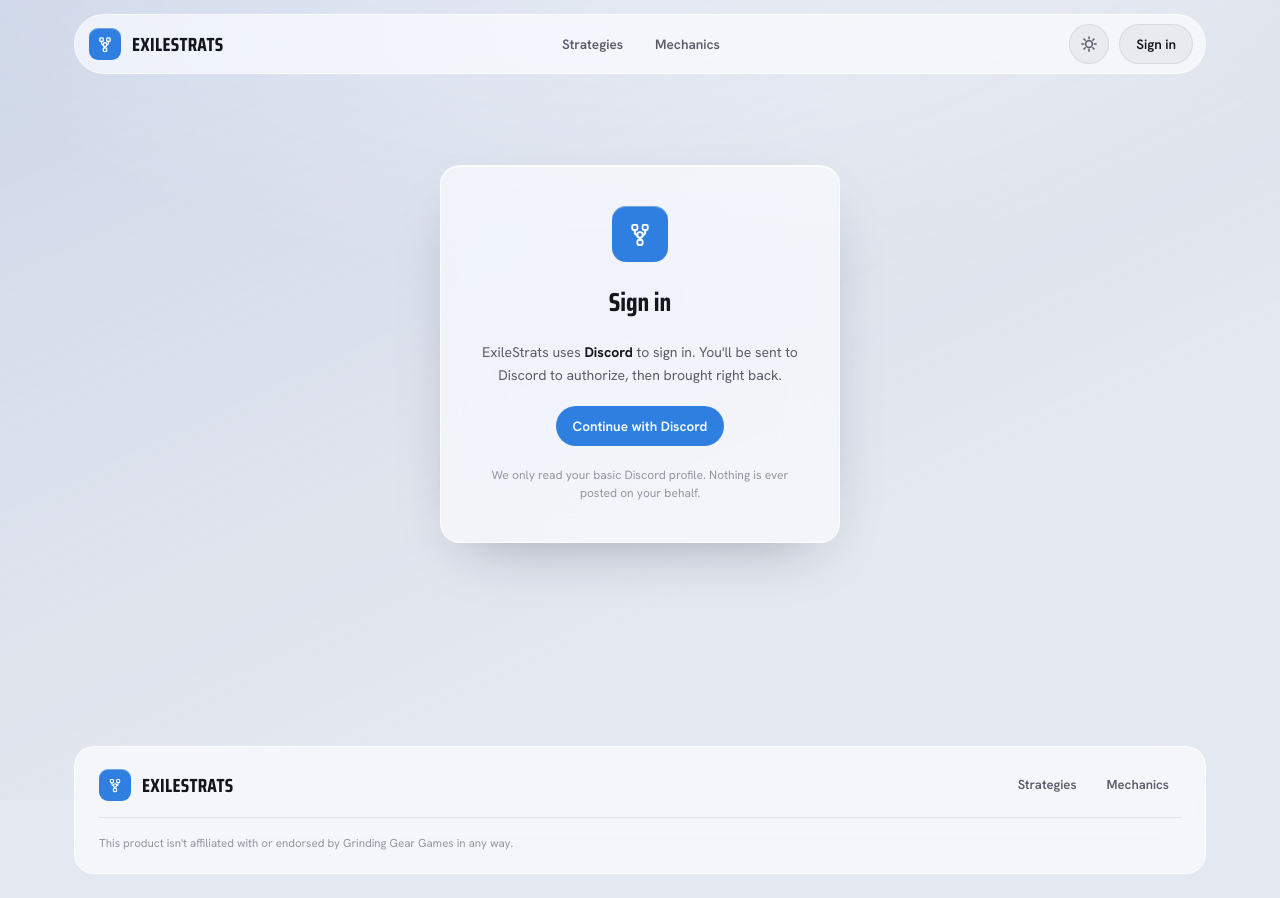
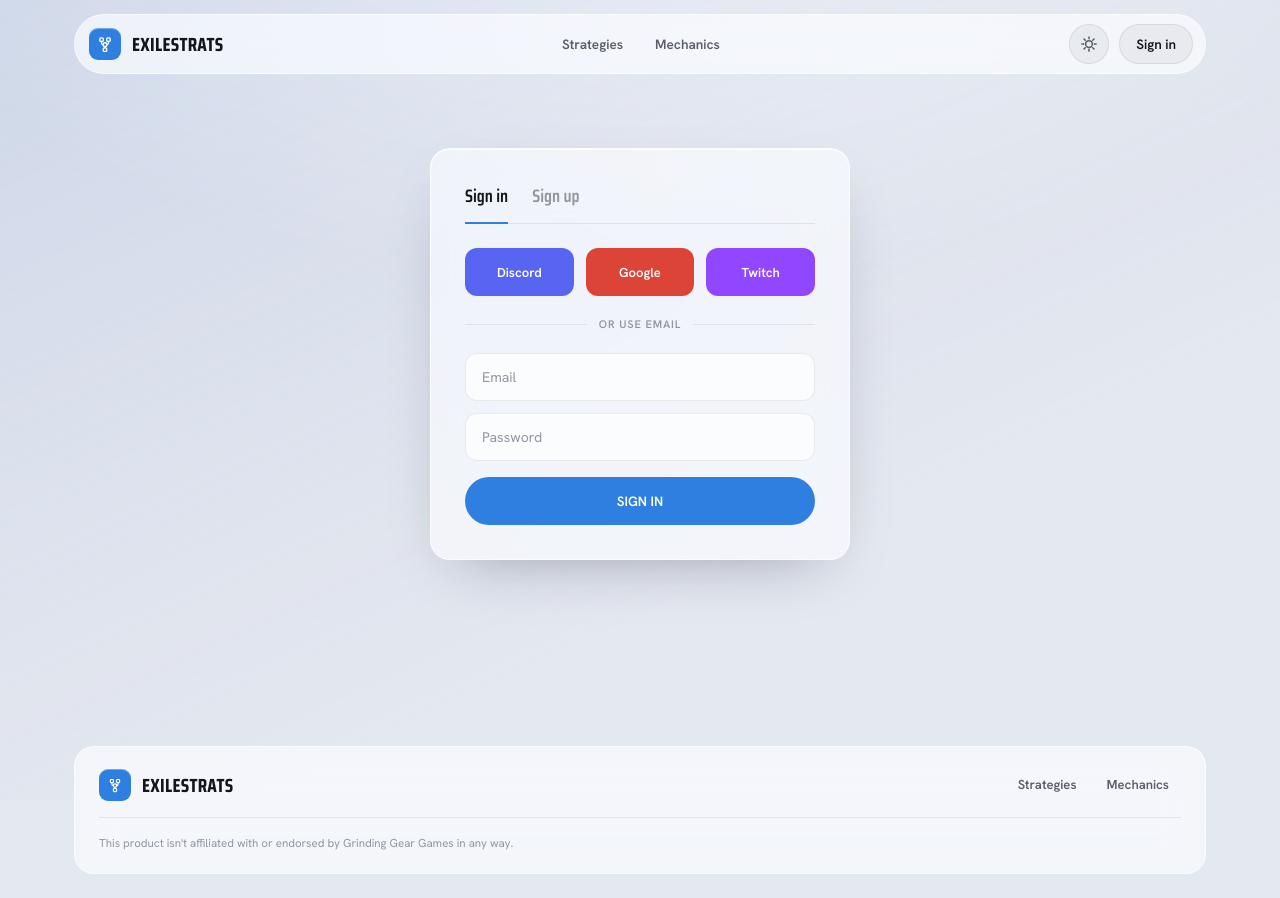
Before and after one commit to Shiokaa/ExileStrats, a Next.js app: page /login in a window 1280 px wide. Built offline with nearby package versions, Linux system fonts and the light colour scheme; no server answers.

Commit message:
feat: login page with tabs + OAuth (Discord/Google/Twitch) + email/password (Supabase)

```diff
--- a/src/app/login/page.tsx
+++ b/src/app/login/page.tsx
@@ -1,8 +1,7 @@
 import type { Metadata } from 'next';
 import { redirect } from 'next/navigation';
 import { getCurrentUser } from '@/lib/supabase/server';
-import { SignInButton } from '@/components/auth/sign-in-button';
-import { LogoMark } from '@/components/layout/logo-mark';
+import { LoginForm } from '@/components/auth/login-form';
 
 export const metadata: Metadata = { title: 'Sign in — ExileStrats' };
 export const dynamic = 'force-dynamic';
@@ -12,20 +11,7 @@
 
   return (
     <div className="flex min-h-[70vh] items-center justify-center py-12">
-      <div className="glass-card flex w-full max-w-[400px] flex-col items-center gap-5 rounded-panel p-[40px] text-center">
-        <span className="flex h-14 w-14 items-center justify-center rounded-[14px] bg-accent text-white shadow-[inset_0_1px_0_rgba(255,255,255,0.32)]">
-          <LogoMark size={30} />
-        </span>
-        <h1 className="font-display text-[26px] font-bold text-fg">Sign in</h1>
-        <p className="text-[14px] leading-[1.6] text-fg-2">
-          ExileStrats uses <strong className="text-fg">Discord</strong> to sign in. You&apos;ll be
-          sent to Discord to authorize, then brought right back.
-        </p>
-        <SignInButton className="btn btn-primary" label="Continue with Discord" />
-        <p className="text-[12px] leading-[1.5] text-fg-3">
-          We only read your basic Discord profile. Nothing is ever posted on your behalf.
-        </p>
-      </div>
+      <LoginForm />
     </div>
   );
 }
--- /dev/null
+++ b/src/components/auth/login-form.tsx
@@ -0,0 +1,176 @@
+'use client';
+
+import { useState } from 'react';
+import { createClient } from '@/lib/supabase/client';
+import { cx } from '@/lib/utils';
+
+type Provider = 'discord' | 'google' | 'twitch';
+
+const PROVIDERS: { id: Provider; label: string; bg: string }[] = [
+  { id: 'discord', label: 'Discord', bg: '#5865F2' },
+  { id: 'google', label: 'Google', bg: '#DB4437' },
+  { id: 'twitch', label: 'Twitch', bg: '#9146FF' },
+];
+
+const field =
+  'h-12 w-full rounded-input border border-border bg-[var(--input-bg)] px-4 text-[14px] text-fg outline-none placeholder:text-fg-3';
+
+export function LoginForm() {
+  const [tab, setTab] = useState<'signin' | 'signup'>('signin');
+  const [email, setEmail] = useState('');
+  const [name, setName] = useState('');
+  const [password, setPassword] = useState('');
+  const [accepted, setAccepted] = useState(false);
+  const [busy, setBusy] = useState(false);
+  const [error, setError] = useState<string | null>(null);
+  const [info, setInfo] = useState<string | null>(null);
+
+  const supabase = () => createClient();
+  const redirect = () =>
+    typeof window !== 'undefined' ? `${window.location.origin}/auth/callback` : undefined;
+
+  async function oauth(provider: Provider) {
+    setError(null);
+    setBusy(true);
+    const { error } = await supabase().auth.signInWithOAuth({
+      provider,
+      options: { redirectTo: redirect() },
+    });
+    if (error) {
+      setBusy(false);
+      setError(`${provider} sign-in isn't enabled yet.`);
+    }
+  }
+
+  async function submitEmail(e: React.FormEvent) {
+    e.preventDefault();
+    setError(null);
+    setInfo(null);
+
+    if (tab === 'signup' && !accepted) {
+      setError('Please accept the Terms of Service and Privacy Policy.');
+      return;
+    }
+
+    setBusy(true);
+    if (tab === 'signup') {
+      const { error } = await supabase().auth.signUp({
+        email,
+        password,
+        options: { data: { user_name: name }, emailRedirectTo: redirect() },
+      });
+      setBusy(false);
+      if (error) setError(error.message);
+      else setInfo('Check your email to confirm your account, then sign in.');
+    } else {
+      const { error } = await supabase().auth.signInWithPassword({ email, password });
+      if (error) {
+        setBusy(false);
+        setError(error.message);
+      } else {
+        window.location.assign('/');
+      }
+    }
+  }
+
+  return (
+    <div className="glass-card w-full max-w-[420px] rounded-panel p-[34px]">
+      {/* Tabs */}
+      <div className="mb-6 flex gap-6 border-b border-border">
+        {(['signin', 'signup'] as const).map((t) => (
+          <button
+            key={t}
+            type="button"
+            onClick={() => {
+              setTab(t);
+              setError(null);
+              setInfo(null);
+            }}
+            className={cx(
+              '-mb-px cursor-pointer border-b-2 pb-3 font-display text-[18px] font-semibold transition-colors',
+              tab === t ? 'border-accent text-fg' : 'border-transparent text-fg-3 hover:text-fg-2',
+            )}
+          >
+            {t === 'signin' ? 'Sign in' : 'Sign up'}
+          </button>
+        ))}
+      </div>
+
+      {/* OAuth providers */}
+      <div className="grid grid-cols-3 gap-3">
+        {PROVIDERS.map((p) => (
+          <button
+            key={p.id}
+            type="button"
+            aria-label={`Continue with ${p.label}`}
+            onClick={() => oauth(p.id)}
+            disabled={busy}
+            className="flex h-12 items-center justify-center rounded-input text-[13px] font-semibold text-white disabled:opacity-60"
+            style={{ background: p.bg }}
+          >
+            {p.label}
+          </button>
+        ))}
+      </div>
+
+      {/* Divider */}
+      <div className="my-5 flex items-center gap-3">
+        <span className="h-px flex-1 bg-border" />
+        <span className="text-[11px] font-semibold tracking-[0.08em] text-fg-3">OR USE EMAIL</span>
+        <span className="h-px flex-1 bg-border" />
+      </div>
+
+      {/* Email form */}
+      <form onSubmit={submitEmail} className="flex flex-col gap-3">
+        <input
+          type="email"
+          required
+          value={email}
+          onChange={(e) => setEmail(e.target.value)}
+          placeholder="Email"
+          className={field}
+        />
+        {tab === 'signup' && (
+          <input
+            type="text"
+            value={name}
+            onChange={(e) => setName(e.target.value)}
+            placeholder="Name"
+            className={field}
+          />
+        )}
+        <input
+          type="password"
+          required
+          minLength={6}
+          value={password}
+          onChange={(e) => setPassword(e.target.value)}
+          placeholder="Password"
+          className={field}
+        />
+
+        <button type="submit" disabled={busy} className="btn btn-primary mt-1 h-12 justify-center">
+          {busy ? '…' : tab === 'signin' ? 'SIGN IN' : 'SIGN UP'}
+        </button>
+
+        {tab === 'signup' && (
+          <label className="mt-1 flex items-start gap-2 text-[13px] leading-[1.5] text-fg-2">
+            <input
+              type="checkbox"
+              checked={accepted}
+              onChange={(e) => setAccepted(e.target.checked)}
+              className="mt-0.5 accent-[var(--accent)]"
+            />
+            <span>
+              I accept the <span className="text-accent">Terms of Service</span> and{' '}
+              <span className="text-accent">Privacy Policy</span>.
+            </span>
+          </label>
+        )}
+      </form>
+
+      {error && <p className="mt-4 text-[13px] text-[#C0392B]">{error}</p>}
+      {info && <p className="mt-4 text-[13px] text-fg-2">{info}</p>}
+    </div>
+  );
+}
```
